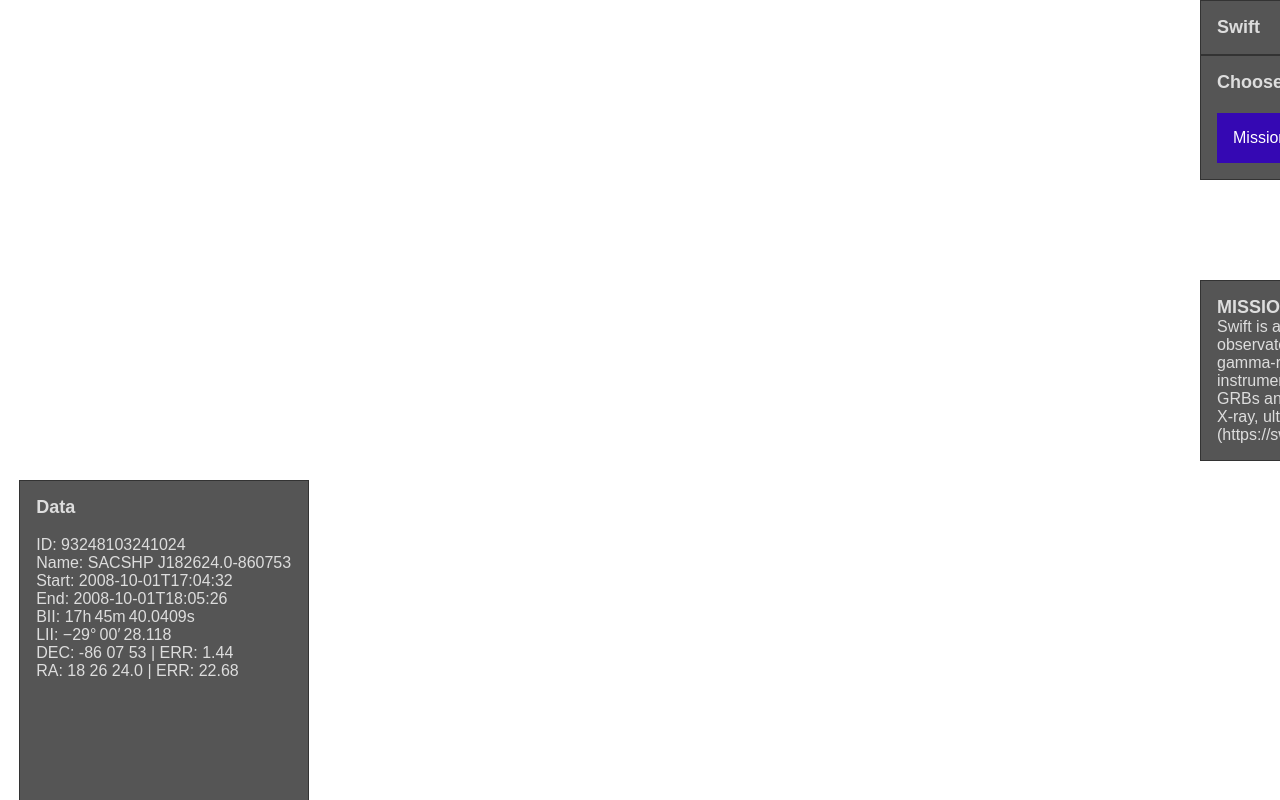
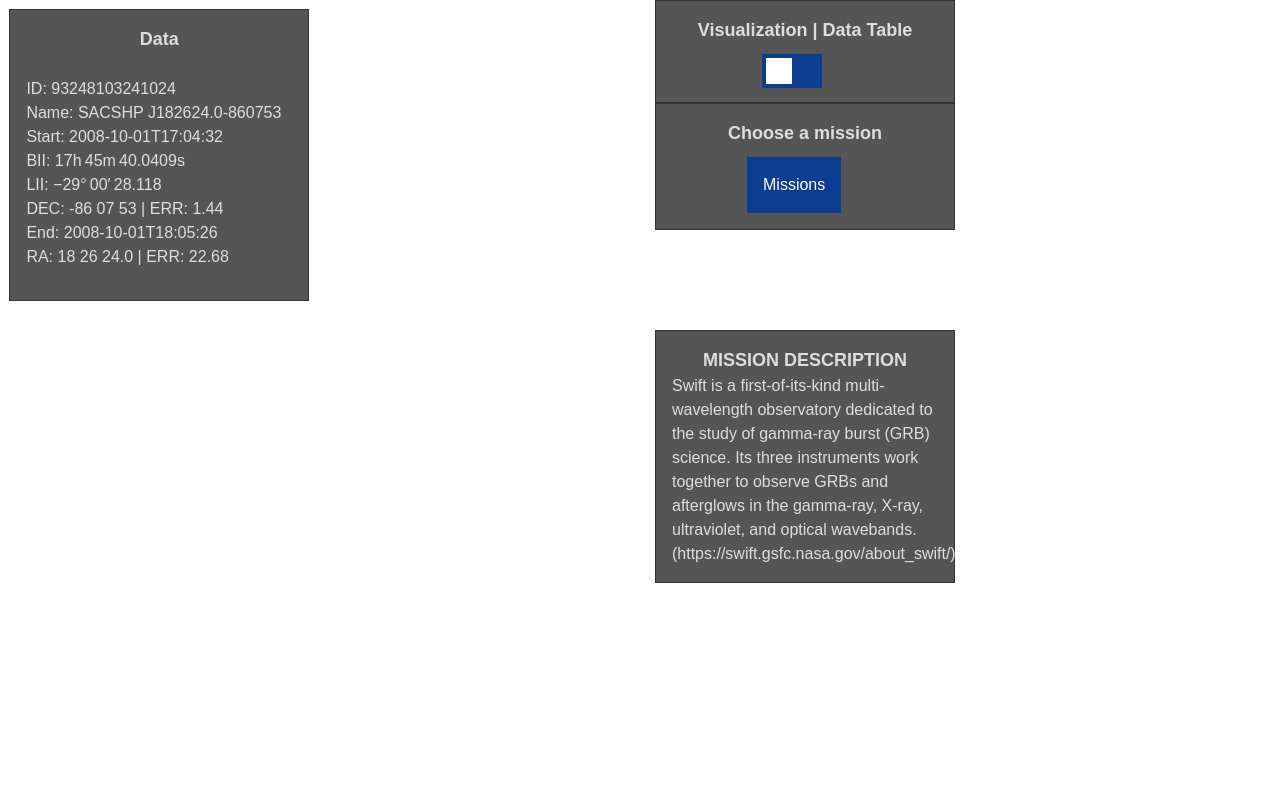
Before and after one commit to xipaja/space-apps-2020, a website with bundled scripts: page dist/client/index.html in a window 1280 px wide. Built offline with nearby package versions, Linux system fonts and the light colour scheme.

Commit message:
Added bootstrap, UI updates
+ Bootstrap
* Updating UI to be in columns per boostrap so they can be positioned separately
* Centering text, dropdown, and toggle

```diff
--- a/dist/client/index.html
+++ b/dist/client/index.html
@@ -2,13 +2,14 @@
 <html>
 
 <head>
-    <link rel="stylesheet" href="main.css">
+    <link rel="stylesheet" href="main.css"/>
     <title>Orbit</title>
-    <link rel="shortcut icon" href="#">
+    <link rel="shortcut icon" href="#"/>
 </head>
 
 <body>
     <script src="http://ajax.googleapis.com/ajax/libs/angularjs/1.4.8/angular.min.js"></script>
+    <link rel="stylesheet" href="https://stackpath.bootstrapcdn.com/bootstrap/4.3.1/css/bootstrap.min.css" integrity="sha384-ggOyR0iXCbMQv3Xipma34MD+dH/1fQ784/j6cY/iJTQUOhcWr7x9JvoRxT2MZw1T" crossorigin="anonymous"/>
 
     <script>
         var app = angular.module('myApp', []);
@@ -17,30 +18,42 @@
                 ID:    93248103241024\n\
                 Name:  SACSHP J182624.0-860753\n\
                 Start: 2008-10-01T17:04:32\n\
-                End:   2008-10-01T18:05:26\n\
                 BII:   17h 45m 40.0409s\n\
                 LII:   −29° 00′ 28.118\n\
                 DEC:   -86 07 53 | ERR: 1.44\n\
+                End:   2008-10-01T18:05:26\n\
                 RA:    18 26 24.0 | ERR: 22.68";
         });
     </script>
 
     <div ng-app="myApp" ng-controller="myCtrl" class="overlay">
 
+        <div class="row">
+            <div class="col">
+                <div id="data" class="overlay-entity data-entity">
+                    <div class="overlay-entity-header">Data</div>
+                    <div class="overlay-entity-content" style="white-space: pre-line">
+                        {{data1}}
+                    </div>
+                </div>
+            </div>
+
+            <div class="col">
                 <div id="organization" class="overlay-entity organization-entity">
                     <div class="overlay-entity-header">
-                Swift
+                        Visualization | Data Table
+                    </div>
+                    <div id="switch-div">
+                        <label class="switch">
+                            <input type="checkbox">
+                            <span class="slider"></span>
+                        </label>
                     </div>
                 </div>
 
                 <div id="missions" class="overlay-entity missions-entity">
-            <div class="overlay-entity-header">
-               Choose a mission
-            </div>
-
-            <div class="overlay-entity-content">
-             </div>
-
+                    <div class="overlay-entity-header">Choose a mission</div>
+                    <div class="overlay-entity-content"></div>
                     <div class="dropdown overlay-entity-content">
                         <button class="dropbtn">Missions</button>
                         <div class="dropdown-content">
@@ -49,28 +62,16 @@
                         <a href="#">NuSTAR</a>
                     </div>
                 </div>
-        </div>
-
-
-        <div class="desc overlay-entity">
-            <div class="overlay-entity-header">
-                MISSION DESCRIPTION
-             </div>
-
-             <div>
-                Swift is a first-of-its-kind multi-wavelength observatory dedicated to the study of gamma-ray burst (GRB) science. Its three instruments work together to observe GRBs and afterglows in the gamma-ray, X-ray, ultraviolet, and optical wavebands. (https://swift.gsfc.nasa.gov/about_swift/) </div>
-        </div>
-
-        <div id="data" class="overlay-entity data-entity">
-            <div class="overlay-entity-header">Data</div>
-
-            <div class="overlay-entity-content" style="white-space: pre-line">
-                {{data1}}
-            </div>
-        </div>
 
             </div>
 
+            <div class="desc overlay-entity">
+                <div class="overlay-entity-header">MISSION DESCRIPTION</div>
+                <div id="description_subtitle">
+                    Swift is a first-of-its-kind multi-wavelength observatory dedicated to the study of gamma-ray burst (GRB) science. Its three instruments work together to observe GRBs and afterglows in the gamma-ray, X-ray, ultraviolet, and optical wavebands. (https://swift.gsfc.nasa.gov/about_swift/)
+                </div>
+            </div>
+        </div>
     <script type="module" src="client.js"></script>
 </body>
 
--- a/dist/client/main.css
+++ b/dist/client/main.css
@@ -23,7 +23,6 @@ body {
     background-color: #000000AA;
     padding: 16px;
     width: 300px;
-    margin-left: 1200px;
     border: solid 1px;
     border-color: #333333;
     cursor: pointer;
@@ -32,27 +31,84 @@ body {
 .overlay-entity-header {
     font-size: large;
     font-weight: bold;
+    text-align: center;
 }
 
 .overlay-entity-content {
-    position: relative;
-    z-index: 10;
     font-size: medium;
     font-weight: normal;
+}
+
+.switch {
+  position: relative;
+  display: inline-block;
+  width: 60px;
+  height: 34px;
+  top: 10px;
+  left: 90px;
+}
+
+.switch input {
+  opacity: 0;
+  width: 0;
+  height: 0;
+}
+.slider {
+  position: absolute;
+  cursor: pointer;
+
+  top: 0;
+  left: 0;
+  right: 0;
+  bottom: 0;
+  background-color: #0B3D91;
+  -webkit-transition: .4s;
+  transition: .4s;
+}
+
+.slider:before {
+  position: absolute;
+  content: "";
+  height: 26px;
+  width: 26px;
+  left: 4px;
+  bottom: 4px;
+  background-color: white;
+  -webkit-transition: .4s;
+  transition: .4s;
+}
+
+input:checked + .slider {
+  background-color: #d66000;
+}
+
+input:focus + .slider {
+  box-shadow: 0 0 1px #d66000;
+}
+
+input:checked + .slider:before {
+  -webkit-transform: translateX(26px);
+  -ms-transform: translateX(26px);
+  transform: translateX(26px);
+}
+
+.switch-div{
+  margin-top: 10px;
 }
 
 .data-entity {
     margin-top: 1.5%;
     margin-left: 1.5%;
-    width: 20%;
-    height: 80%
+    width: 300px;
+    height: 50%;
 }
 
 .dropbtn {
-    background-color: #3508b3;
+    background-color: #0B3D91;
     color: white;
     padding: 16px;
-    margin-top: 20px;
+    margin-top: 10px;
+    margin-left: 75px;
     font-size: 16px;
     border: none;
   }
@@ -66,7 +122,8 @@ body {
     display: none;
     position: absolute;
     background-color: #8a8080;
-    min-width: 160px;
+    min-width: 140px;
+    margin-left: 55px;
     box-shadow: 0px 8px 16px 0px rgba(0,0,0,0.2);
     z-index: 1;
   }
@@ -92,3 +149,8 @@ body {
     font-size: 16px;
 
   }
+
+  .description_subtitle {
+    top: 20px;
+    text-align: center;
+  }
```
Lines whose indentation alone changed are shown as unchanged.
